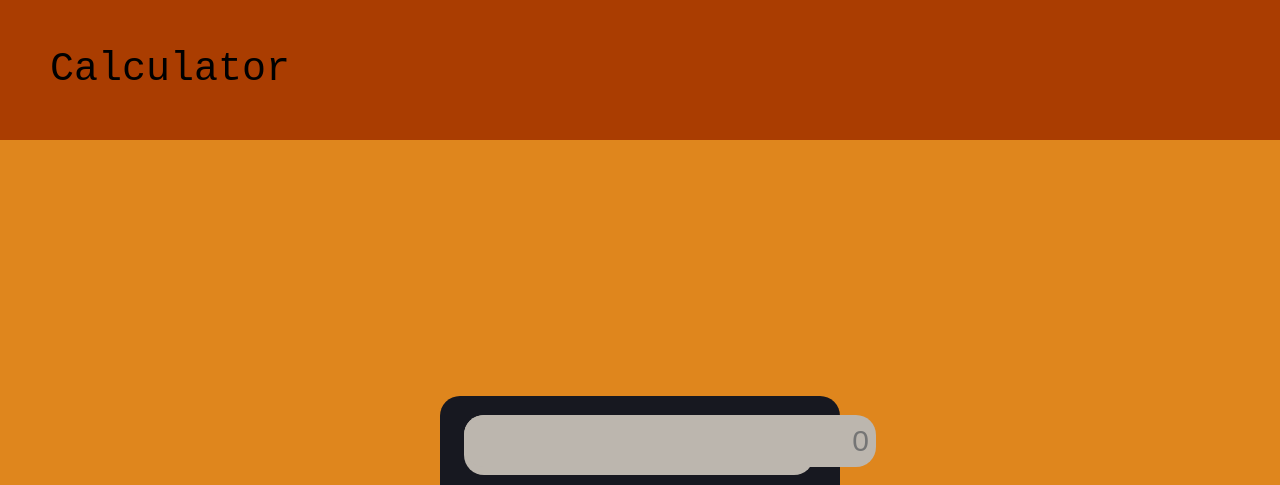
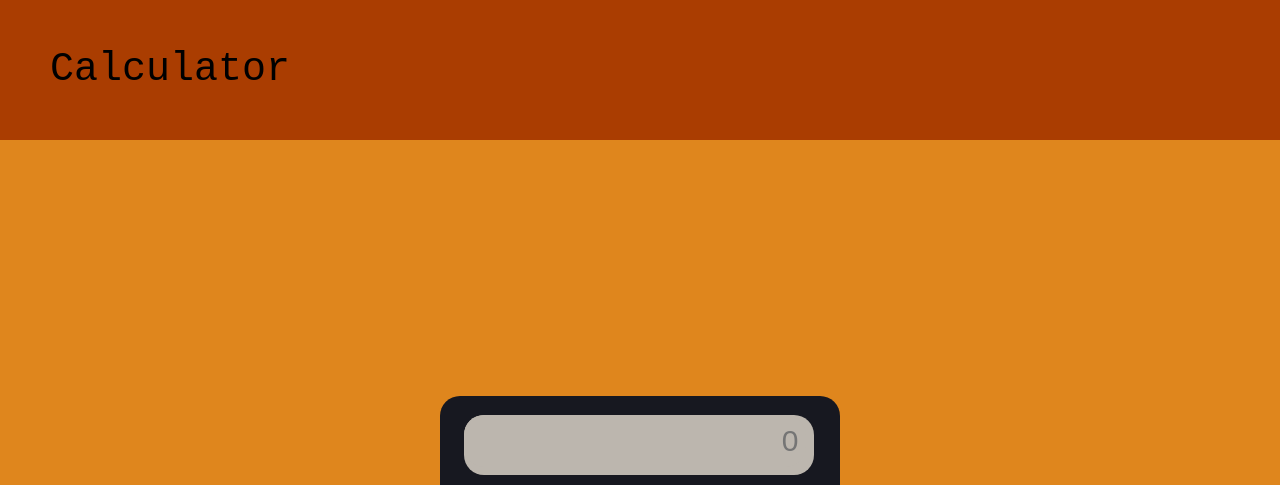
Before and after one commit to del-alj/calculator, a plain HTML site: page index.html in a window 1280 px wide. Shown: the top 485 px of the page. Drawn offline with Linux system fonts and the light colour scheme.

Commit message:
fix siz input

```diff
--- a/index.html
+++ b/index.html
@@ -12,7 +12,7 @@
         <main>
             <div id="core">
                 <div class="box1">
-                    <input id="imput" size="21.3px" placeholder="0" type="text">
+                    <input id="imput" placeholder="0" type="text">
                 </div>
                 <div class="box2">
                     <div onclick="del()" class="icon1 colorA">
--- a/style.css
+++ b/style.css
@@ -46,6 +46,7 @@ header {
 
 #imput {
     height: 50px;
+    width: 95%;
     border:none;
     outline: none;
     background-color: var(--silver);
```
